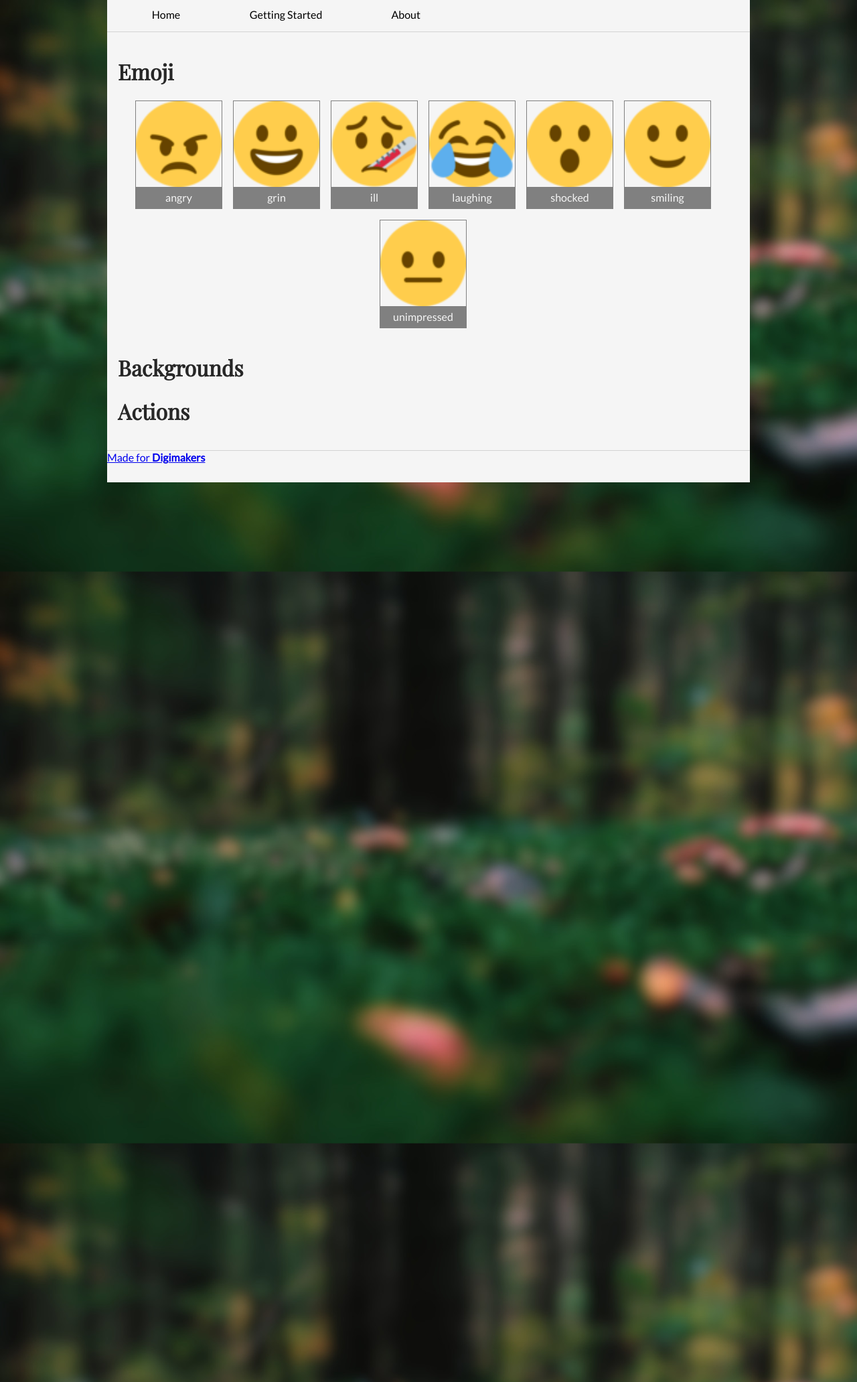
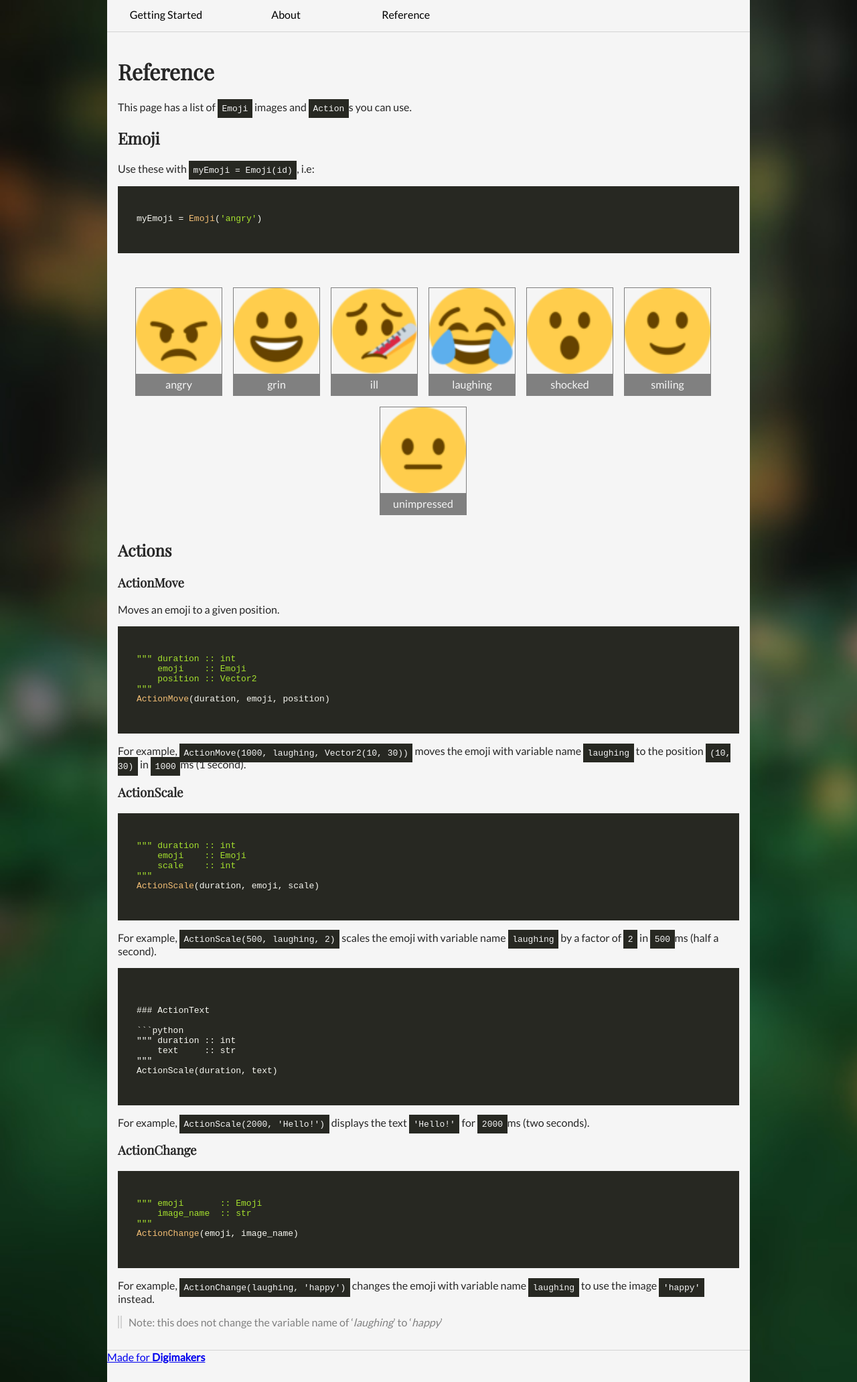
Before and after one commit to Nenivar/outreach-storytelling-site, a Jekyll site: the page built from reference.md, in a window 1280 px wide. Shown: the whole page at 67% size. Built offline with Jekyll 4.4.1, drawn with Linux system fonts in a browser that asks for light colours.

Commit message:
finish reference for now

````diff
--- a/_data/navigation.yml
+++ b/_data/navigation.yml
@@ -1,6 +1,6 @@
-- name: Home
-  link: /
 - name: Getting Started
   link: /start
 - name: About
   link: /about
+- name: Reference
+  link: /reference
--- a/_sass/_post.scss
+++ b/_sass/_post.scss
@@ -90,3 +90,9 @@ pre.highlight {
     display: block;
     margin: auto;
 }
+
+.highlighter-rouge {
+    background-color: #272822;
+    color: whitesmoke;
+    padding: .5em;
+}
--- a/reference.html
+++ /dev/null
@@ -1,21 +0,0 @@
----
-title: Python Storytelling | Reference
-layout: page
----
-
-<h1>Emoji</h1>
-
-<div id="reference__cont">
-    {% for image in site.static_files %}
-        {% if image.path contains 'assets/images/core/reference/emoji' %}
-            <div class="block">
-                <img src="{{ image.path }}"/>
-                <p>{{ image.basename }}</p>
-            </div>
-        {% endif %}
-    {% endfor %}
-</div>
-
-<h1>Backgrounds</h1>
-
-<h1>Actions</h1>
--- /dev/null
+++ b/reference.md
@@ -0,0 +1,76 @@
+---
+title: Python Storytelling | Reference
+layout: page
+---
+
+# Reference
+
+This page has a list of `Emoji` images and `Action`s you can use.
+
+## Emoji
+
+Use these with `myEmoji = Emoji(id)`, i.e:
+```python
+myEmoji = Emoji('angry')
+```
+
+<br/>
+
+<div id="reference__cont">
+    {% for image in site.static_files %}
+        {% if image.path contains 'assets/images/core/reference/emoji' %}
+            <div class="block">
+                <img src="{{ image.path }}"/>
+                <p>{{ image.basename }}</p>
+            </div>
+        {% endif %}
+    {% endfor %}
+</div>
+
+## Actions
+
+### ActionMove
+
+Moves an emoji to a given position.
+
+```python
+""" duration :: int
+    emoji    :: Emoji
+    position :: Vector2
+"""
+ActionMove(duration, emoji, position)
+```
+For example, `ActionMove(1000, laughing, Vector2(10, 30))` moves the emoji with variable name `laughing` to the position `(10, 30)` in `1000`ms (1 second).
+
+### ActionScale
+
+```python
+""" duration :: int
+    emoji    :: Emoji
+    scale    :: int
+"""
+ActionScale(duration, emoji, scale)
+```
+For example, `ActionScale(500, laughing, 2)` scales the emoji with variable name `laughing` by a factor of `2` in `500`ms (half a second).
+```
+
+### ActionText
+
+```python
+""" duration :: int
+    text     :: str
+"""
+ActionScale(duration, text)
+```
+For example, `ActionScale(2000, 'Hello!')` displays the text `'Hello!'` for `2000`ms (two seconds).
+
+### ActionChange
+
+```python
+""" emoji       :: Emoji
+    image_name  :: str
+"""
+ActionChange(emoji, image_name)
+```
+For example, `ActionChange(laughing, 'happy')` changes the emoji with variable name `laughing` to use the image `'happy'` instead.
+> Note: this does not change the variable name of '*laughing*' to '*happy*'
````
